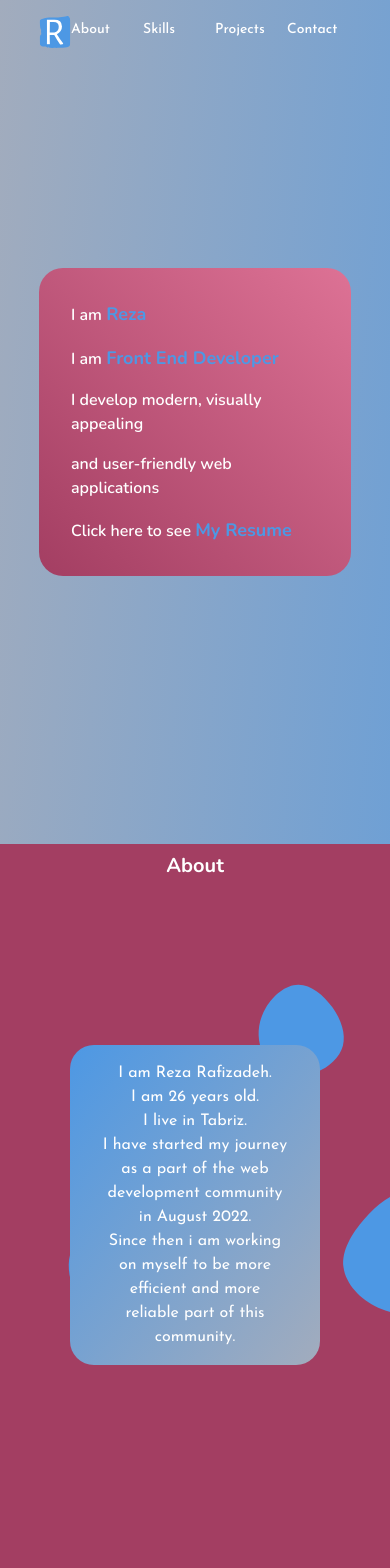
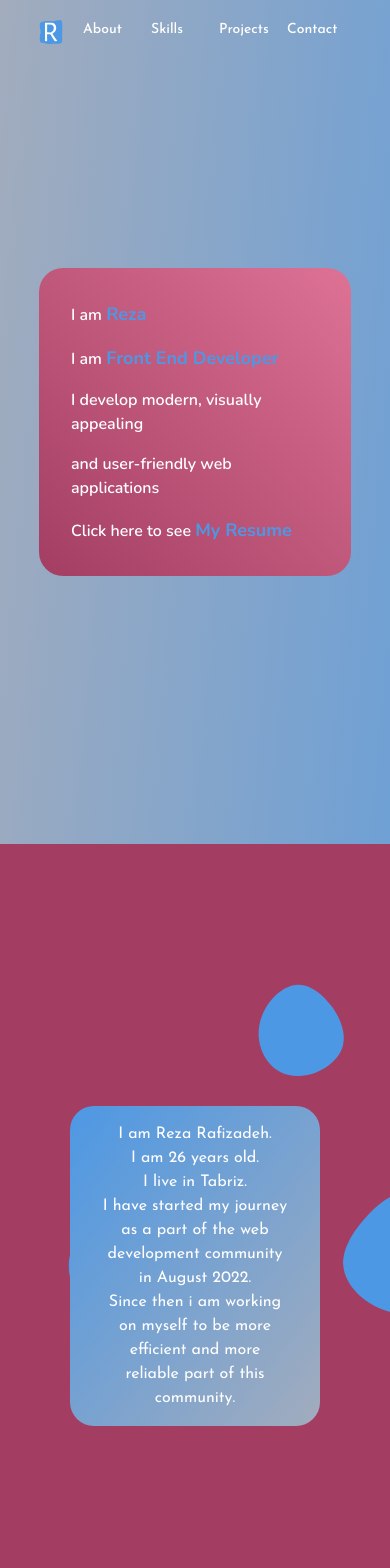
Before and after one commit to rezarafi97/myPortfolio, a React (Vite) app: page / in a window 390 px wide. Shown: the top 1568 px of the page. Built offline with nearby package versions, Linux system fonts and the light colour scheme.

Commit message:
responsive issues solved

```diff
--- a/src/App.jsx
+++ b/src/App.jsx
@@ -4,9 +4,39 @@ import { AboutContainer } from "./components/about";
 import { SkillsContainer } from "./components/skills";
 import { ProjectsContainer } from "./components/projects";
 import { ContactContainer } from "./components/contact";
-import Footer from "./components/footer/Footer";
+import { Footer } from "./components/footer";
+import { useState, useEffect } from "react";
 
 const App = () => {
+  const [scrollY, setScrollY] = useState(0);
+  const [vh, setVh] = useState(window.innerHeight);
+
+  const scrollHandler = () => {
+    setScrollY(window.scrollY);
+  };
+
+  const resizeHandler = () => {
+    setVh(window.innerHeight);
+  };
+
+  useEffect(() => {
+    window.addEventListener("scroll", scrollHandler);
+
+    window.addEventListener("resize", resizeHandler);
+
+    return () => {
+      window.removeEventListener("scroll", scrollHandler);
+
+      window.removeEventListener("resize", resizeHandler);
+    };
+  }, []);
+
+  // useEffect(() => {
+  //   console.log("scrollY: " + scrollY);
+
+  //   console.log("vh: " + vh);
+  // }, [scrollY, vh]);
+
   return (
     <div className="bg-gradient-to-br from-p3 to-p1 overflow-x-hidden">
       <div className="container w-4/5 mx-auto relative">
--- a/src/components/about/AboutContainer.jsx
+++ b/src/components/about/AboutContainer.jsx
@@ -2,14 +2,10 @@ import { MyAvatar, AboutMe } from ".";
 
 const AboutContainer = () => {
   const divClass =
-    "w-4/5 mx-auto h-3/4 flex flex-col md:flex-row justify-around md:justify-between items-center";
-    const textClass = "text-white font-bold text-xl font-nunito"
+    "w-4/5 mx-auto h-screen flex flex-col md:flex-row justify-around md:justify-between items-center";
 
   return (
     <div className="bg-bgAbout w-screen h-screen">
-      <div className="flex justify-center py-2 md:py-4">
-        <p className={textClass}>About</p>
-      </div>
       <div className={divClass}>
         <MyAvatar />
 
--- a/src/components/contact/ContactContainer.jsx
+++ b/src/components/contact/ContactContainer.jsx
@@ -2,15 +2,10 @@ import { ContactForm, ContactIcons } from ".";
 
 const ContactContainer = () => {
   const divClass = "h-screen flex flex-col items-center justify-between";
-  const textClass = "text-white font-bold text-xl font-nunito";
 
   return (
     <div className={divClass}>
-      <div className="flex justify-center py-2 md:py-4">
-        <p className={textClass}>Contact</p>
-      </div>
-
-      <div className="h-4/5 flex flex-col justify-around gap-6">
+      <div className="h-screen flex flex-col justify-around gap-6">
         <ContactIcons />
 
         <ContactForm />
--- a/src/components/navbar/NavbarLogo.jsx
+++ b/src/components/navbar/NavbarLogo.jsx
@@ -3,7 +3,7 @@ import { logo } from "../../assets";
 const NavbarLogo = () => {
   return (
     <div>
-      <img src={logo} alt="logo" className="w-8 h-8" />
+      <img src={logo} alt="logo" className="w-6 h-6 md:w-8 md:h-8" />
     </div>
   );
 };
--- a/src/components/navbar/NavbarMenu.jsx
+++ b/src/components/navbar/NavbarMenu.jsx
@@ -1,5 +1,5 @@
 const NavbarMenu = () => {
-  const divClass = "flex items-center gap-2 md:gap-4";
+  const divClass = "flex items-center gap-1 md:gap-4";
   const textClass =
     "cursor-pointer text-white font-josefin text-sm md:text-base font-medium hover:text-base hover:md:text-lg";
 
--- a/src/components/projects/Card.jsx
+++ b/src/components/projects/Card.jsx
@@ -7,8 +7,8 @@ const Card = ({ p }) => {
 
   return (
     <>
-      <img src={p.imageURL} alt="ecommerce" className="w-full h-1/3" />
-      <div className="flex flex-col justify-between h-2/3">
+      <img src={p.imageURL} alt="ecommerce" className="hidden lg:block w-full h-1/3" />
+      <div className="flex flex-col justify-between h-full lg:h-2/3">
         <div className="py-2 px-4 lg:py-4 lg:px-8">
           <h3 className={titleClass}>{p.title}</h3>
           <div className="w-full h-px bg-p2 bg-opacity-50 my-1 lg:my-4"></div>
--- a/src/components/projects/ProjectsCard.jsx
+++ b/src/components/projects/ProjectsCard.jsx
@@ -7,7 +7,7 @@ const ProjectsCard = () => {
   const [index, setIndex] = useState(1);
 
   const divClass =
-    "w-80 h-80 lg:w-96 lg:h-96 bg-white bg-opacity-50 rounded overflow-hidden";
+    "w-80 h-64 lg:w-96 lg:h-96 bg-white bg-opacity-50 rounded overflow-hidden";
   const textClass = "text-white font-josefin text-base font-normal";
 
   const prevHandler = () => {
--- a/src/components/projects/ProjectsContainer.jsx
+++ b/src/components/projects/ProjectsContainer.jsx
@@ -2,13 +2,10 @@ import { ProjectAvatar, Intro, ProjectsCard } from ".";
 
 const ProjectsContainer = () => {
   const divClass =
-    "w-4/5 h-4/5 mx-auto flex flex-col justify-between items-center gap-6";
+    "w-4/5 h-screen mx-auto flex flex-col justify-around items-center gap-6";
 
   return (
     <div className="bg-bgAbout w-screen h-screen">
-      <div className="flex justify-center py-2 lg:pt-4 lg:pb-12">
-        <p className="text-white font-bold text-xl font-nunito">Projects</p>
-      </div>
       <div className={divClass}>
         <div className="flex gap-4 items-center group">
           <ProjectAvatar />
--- a/src/components/skills/SkillsContainer.jsx
+++ b/src/components/skills/SkillsContainer.jsx
@@ -1,13 +1,8 @@
 import { SkillAvatar, SkillsList } from ".";
 
 const SkillsContainer = () => {
-  const textClass = "text-white font-bold text-xl font-nunito";
-
   return (
     <div className="h-screen">
-      <div className="flex justify-center py-2 md:py-4">
-        <p className={textClass}>Skills</p>
-      </div>
       <div className="h-[90vh] flex flex-col items-center justify-around">
         <SkillAvatar />
 
```
